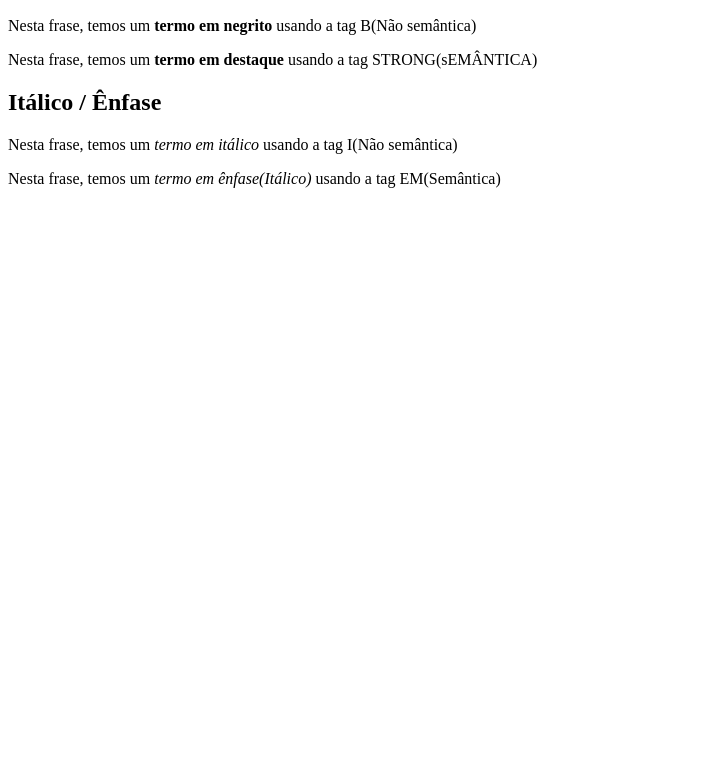
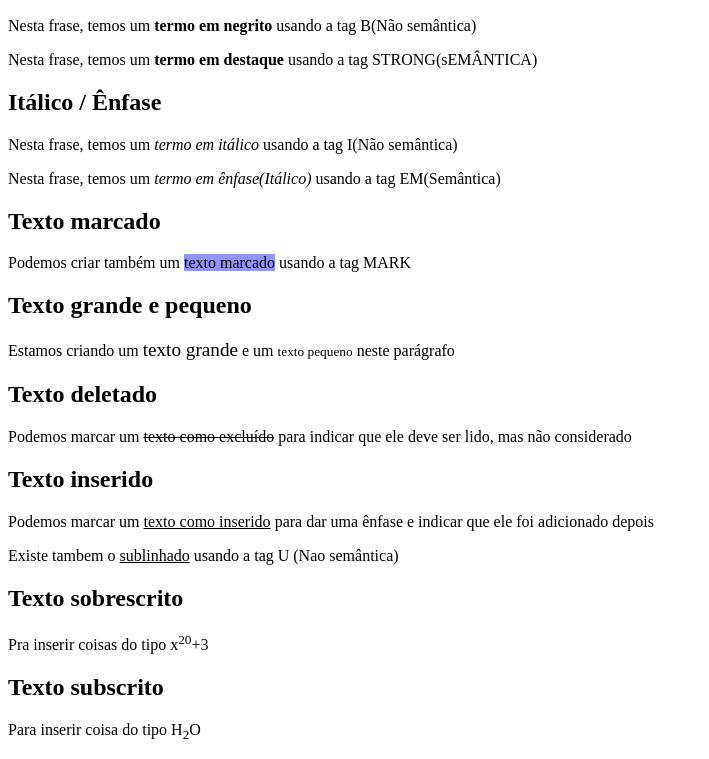
Before and after one commit to Tainaraarodrigues/curso-html, a plain HTML site: page Desafios/exercicio6/ex6.html in a window 1280 px wide. Shown: the part 110-869 px from the top of the page, without its empty margins (0-709 px from the left). Before the commit the page ends 800 px from the top, so only its background shows below. Drawn offline with Linux system fonts and the light colour scheme.

Commit message:
mais formatações

```diff
--- a/Desafios/exercicio6/ex6.html
+++ b/Desafios/exercicio6/ex6.html
@@ -21,5 +21,31 @@
 
     <p>Nesta frase, temos um <em>termo em ênfase(Itálico) </em>usando a tag EM(Semântica)</p>
 
+    <h2>Texto marcado</h2>
+
+    <p>Podemos criar também um <mark style="background-color:rgb(148, 148, 255)"> texto marcado</mark> usando a tag MARK</p>
+
+    <h2>Texto grande e pequeno</h2>
+
+    <p>Estamos criando um <big>texto grande</big> e um <small>texto pequeno</small> neste parágrafo</p>
+
+    <h2>Texto deletado</h2>
+
+    <p>Podemos marcar um <del>texto como excluído</del> para indicar que ele deve ser lido, mas não considerado</p>
+
+    <h2>Texto inserido</h2>
+
+    <p>Podemos marcar um <ins>texto como inserido</ins> para dar uma ênfase e indicar que ele foi adicionado depois</p>
+
+    <p>Existe tambem o <u>sublinhado</u> usando a tag U (Nao semântica)</p>
+
+    <h2>Texto sobrescrito</h2>
+
+    <p>Pra inserir coisas do tipo x<sup>20</sup>+3</p>
+
+    <h2>Texto subscrito</h2>
+
+    <p>Para inserir coisa do tipo H<sub>2</sub>O</p>
+
 </body>
 </html>
```
